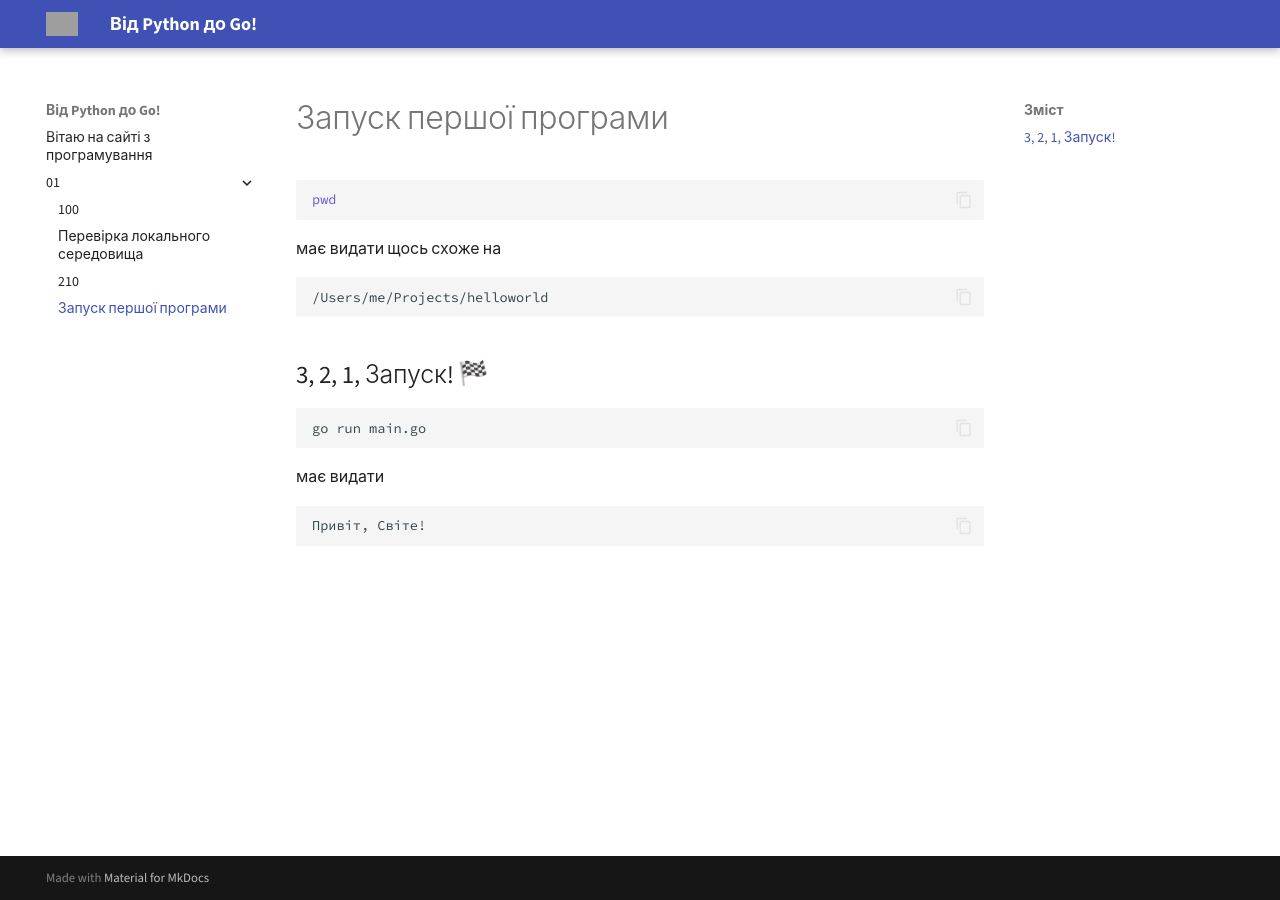
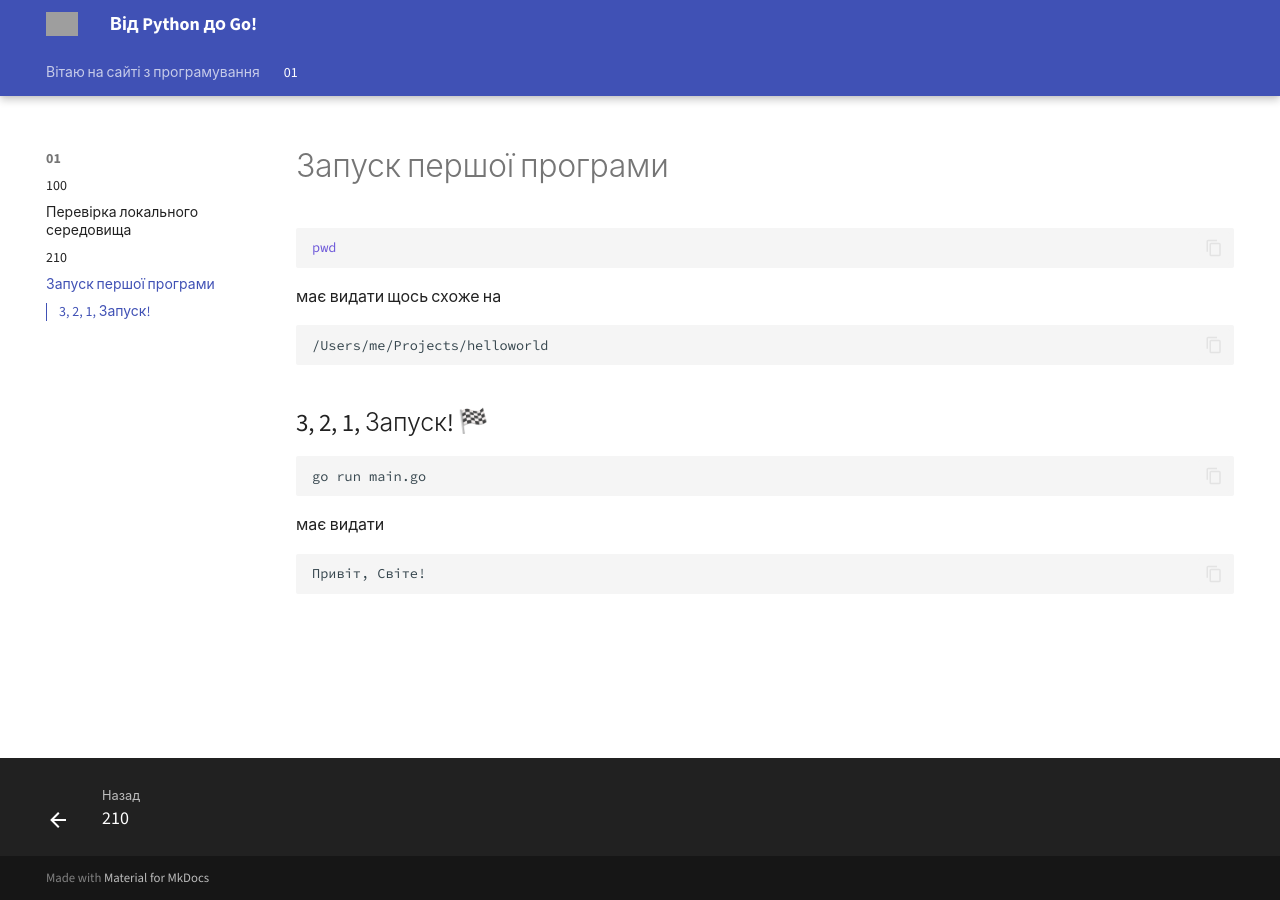
Before and after one commit to ekidscoding/from_python_to_go, an MkDocs documentation site: the page built from docs/01/300.md, in a window 1280 px wide. Built offline with MkDocs 1.6.1 and Material for MkDocs 9.7.7, drawn with Linux system fonts in a browser that asks for light colours; emoji names are drawn with the system emoji font; comment, search, counter and statistics services are not loaded; grey boxes are pictures that could not be loaded.

Commit message:
add footer menu

```diff
--- a/mkdocs.yml
+++ b/mkdocs.yml
@@ -12,6 +12,14 @@ theme:
   features:
     - content.code.copy
     - content.tabs.link
+    - toc.integrate
+    - toc.follow
+    - navigation.top
+    - navigation.footer
+    - navigation.tabs
+    - navigation.tabs.sticky
+    - navigation.sections
+    - navigation.expand
 
 markdown_extensions:
   - attr_list
```
